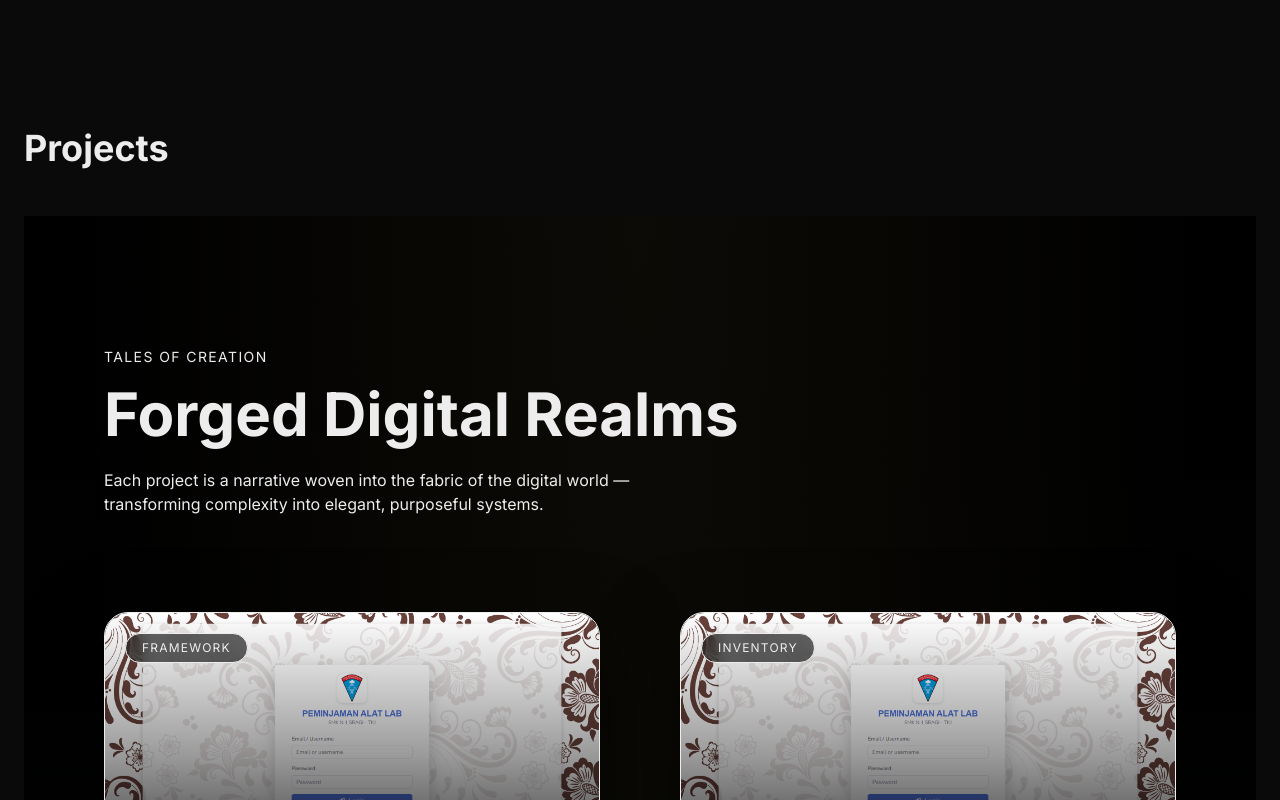
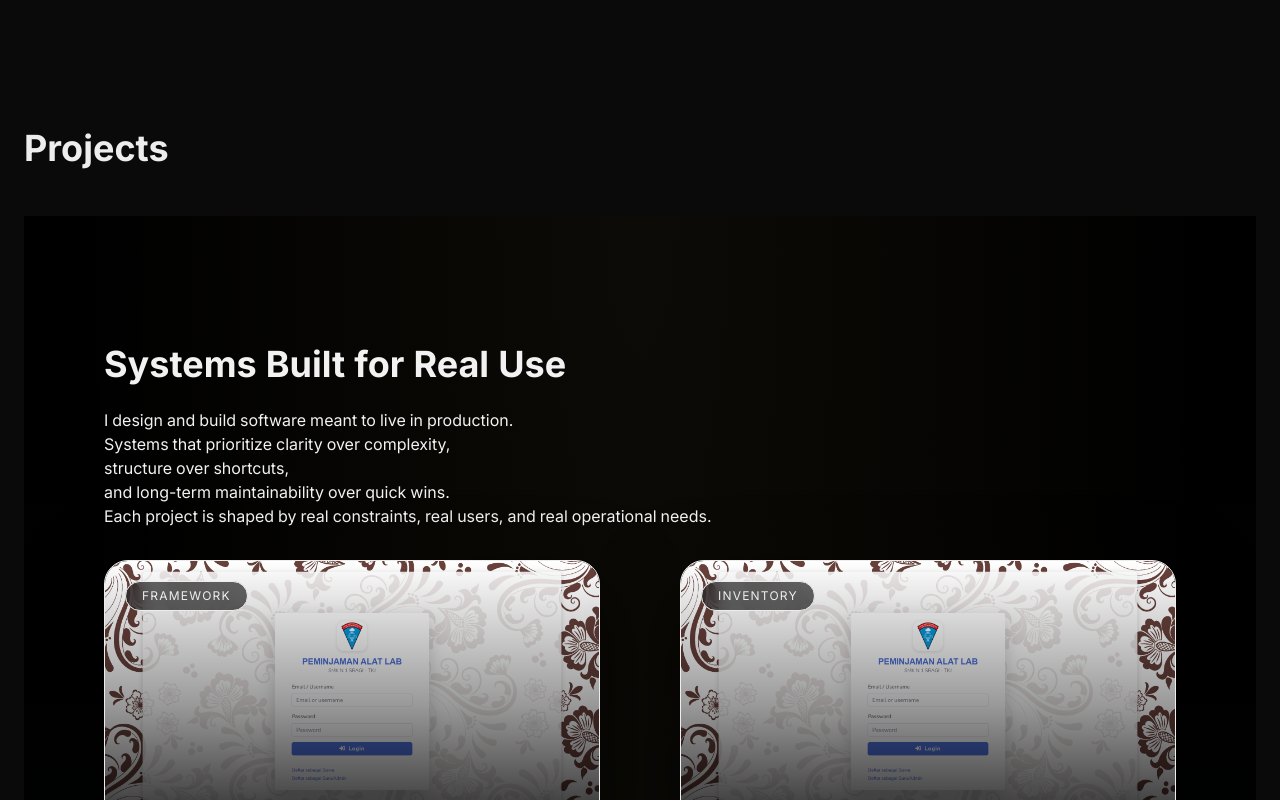
Before and after one commit to asstroboyz/projects-map, a Next.js app: page /projects in a window 1280 px wide. Shown: the top 800 px of the page. Built offline with nearby package versions, Linux system fonts and the light colour scheme.

Commit message:
Revamp hero, projects, tools, and CTA sections

```diff
--- a/src/components/Hero.tsx
+++ b/src/components/Hero.tsx
@@ -2,6 +2,7 @@
 
 import { useEffect, useState } from "react";
 import { motion } from "framer-motion";
+import { Download, Folder } from "lucide-react";
 
 
 
@@ -36,27 +37,70 @@ export default function Hero() {
         {/* LEFT */}
         <div className="flex flex-col gap-6 text-center md:text-left">
           <span className="text-accent-gold tracking-widest text-sm uppercase">
-            The Narrative Unfurls
+            Software Engineer · System Builder
           </span>
 
           <h1 className="text-6xl md:text-8xl font-heading font-bold">
-            Weaving <br />
-            <span className="text-accent-gold">Digital Destinies.</span>
+            Designing <br />
+            <span className="text-accent-gold">Systems That Work.</span>
           </h1>
 
           <p className="text-text-dark-secondary text-xl max-w-xl">
-            I am a System Weaver, crafting intricate digital ecosystems where
-            code flows like narrative.
+            I build real-world digital systems — from backend architecture
+            to practical user-facing applications.
           </p>
 
+
           <div className="flex gap-4 justify-center md:justify-start">
-            <button className="h-14 px-8 bg-accent-gold text-background-dark font-bold rounded-lg hover:scale-105 transition">
-              Begin the Tale
-            </button>
-            <button className="h-14 px-8 border border-border-subtle rounded-lg hover:bg-block-bg transition">
-              Read My Chronicle
-            </button>
+            <motion.button
+              whileHover={{
+                scale: 1.06,
+                boxShadow: "0 0 24px rgba(212,175,55,0.45)",
+              }}
+              whileTap={{ scale: 0.96 }}
+              transition={{ type: "spring", stiffness: 300, damping: 18 }}
+              onClick={() =>
+                document.getElementById("projects")?.scrollIntoView({
+                  behavior: "smooth",
+                })
+              }
+              className="
+    h-14 px-8
+    bg-accent-gold text-background-dark font-bold
+    rounded-lg
+    flex items-center gap-2
+  "
+            >
+              <Folder size={18} />
+              View Projects
+            </motion.button>
+
+
+            <motion.a
+              href="/cv/Risdandi-Ganda-Gunawan-CV.pdf"
+              download
+              target="_blank"
+              rel="noopener noreferrer"
+              whileHover={{
+                scale: 1.05,
+                backgroundColor: "rgba(212,175,55,0.08)",
+              }}
+              whileTap={{ scale: 0.96 }}
+              transition={{ type: "spring", stiffness: 280, damping: 20 }}
+              className="
+    h-14 px-8
+    border border-border-subtle
+    rounded-lg
+    flex items-center gap-2
+    text-white
+  "
+            >
+              <Download size={18} />
+              Download CV
+            </motion.a>
+
           </div>
+
         </div>
 
         {/* RIGHT IMAGE */}
--- a/src/components/Projects.tsx
+++ b/src/components/Projects.tsx
@@ -5,18 +5,67 @@ import Link from "next/link";
 import { projects } from "@/lib/projects";
 import { FaArrowCircleRight } from "react-icons/fa";
 
-/* ===========================
-   Motion Variants
-=========================== */
-const container = {
+
+const smoothEase = cubicBezier(0.4, 0, 0.2, 1);
+const cinematicEase = cubicBezier(0.16, 1, 0.3, 1);
+
+function AnimatedLine({
+  children,
+  className,
+}: {
+  children: React.ReactNode;
+  className?: string;
+}) {
+  return (
+    <motion.div variants={{ hidden: {}, show: {} }} className={className}>
+      {children}
+    </motion.div>
+  );
+}
+
+
+const wordContainer = {
+
   hidden: {},
   show: {
     transition: {
-      staggerChildren: 0.18,
+      staggerChildren: 0.06,
     },
   },
 };
-const cinematicEase = cubicBezier(0.16, 1, 0.3, 1);
+
+const wordReveal = {
+  hidden: {
+    opacity: 0,
+    filter: "blur(8px)",
+    color: "rgba(255,255,255,0.25)",
+  },
+  show: {
+    opacity: 1,
+    filter: "blur(0px)",
+    color: "rgba(255,255,255,0.95)",
+    transition: {
+      duration: 0.6,
+      ease: smoothEase,
+    },
+  },
+};
+const headingReveal = {
+  ...wordReveal,
+  show: {
+    ...wordReveal.show,
+    transition: { duration: 0.7, ease: smoothEase },
+  },
+};
+
+const bodyReveal = {
+  ...wordReveal,
+  show: {
+    ...wordReveal.show,
+    transition: { duration: 0.5, ease: smoothEase },
+  },
+};
+
 const card = {
   hidden: {
     opacity: 0,
@@ -29,10 +78,43 @@ const card = {
     filter: "blur(0px)",
     transition: {
       duration: 0.9,
-      ease: cinematicEase, // cinematic easing
+      ease: cinematicEase,
     },
   },
 };
+const lineContainer = {
+  hidden: {},
+  show: {
+    transition: {
+      staggerChildren: 0.35,
+    },
+  },
+};
+
+
+function RevealText({
+  text,
+  variant = wordReveal,
+}: {
+  text: string;
+  variant?: any;
+}) {
+  return (
+    <motion.span variants={wordContainer} className="inline-block">
+      {text.split(" ").map((word, i) => (
+        <motion.span
+          key={`${word}-${i}`}
+          variants={variant}
+          className="inline-block mr-[0.25em] will-change-[filter,opacity]"
+        >
+          {word}
+        </motion.span>
+      ))}
+    </motion.span>
+  );
+}
+
+
 
 export default function Projects() {
   return (
@@ -46,51 +128,72 @@ export default function Projects() {
     >
       <div className="max-w-[1400px] w-full mx-auto relative z-10">
 
-        {/* HEADER */}
+        {/* ===== HEADER ===== */}
         <motion.div
-          initial={{ opacity: 0, y: 40 }}
-          whileInView={{ opacity: 1, y: 0 }}
-          viewport={{ once: true }}
-          transition={{ duration: 1 }}
-          className="mb-24 max-w-3xl"
+          variants={lineContainer}
+          initial="hidden"
+          whileInView="show"
+          viewport={{ amount: 0.2, margin: "-120px" }}
+          className="mb-8 max-w-2xl"
         >
-          <span className="text-accent-gold text-sm uppercase tracking-widest">
-            Tales of Creation
-          </span>
+          <AnimatedLine>
+            <h2 className="text-3xl md:text-4xl font-heading font-bold">
+              <RevealText
+                text="Systems Built for Real Use"
+                variant={headingReveal}
+              />
+            </h2>
+          </AnimatedLine>
 
-          <h2 className="text-5xl md:text-6xl font-heading font-bold mt-4">
-            Forged Digital Realms
-          </h2>
+          <AnimatedLine className="mt-6">
+            <RevealText
+              text="I design and build software meant to live in production."
+              variant={bodyReveal}
+            />
+          </AnimatedLine>
 
-          <p className="mt-6 text-text-dark-secondary max-w-xl">
-            Each project is a narrative woven into the fabric of the digital
-            world — transforming complexity into elegant, purposeful systems.
-          </p>
+          <AnimatedLine>
+            <RevealText
+              text="Systems that prioritize clarity over complexity,"
+              variant={bodyReveal}
+            />
+          </AnimatedLine>
+
+          <AnimatedLine>
+            <RevealText
+              text="structure over shortcuts,"
+              variant={bodyReveal}
+            />
+          </AnimatedLine>
+
+          <AnimatedLine>
+            <RevealText
+              text="and long-term maintainability over quick wins."
+              variant={bodyReveal}
+            />
+          </AnimatedLine>
+
+          <AnimatedLine>
+            <RevealText
+              text="Each project is shaped by real constraints, real users, and real operational needs."
+              variant={bodyReveal}
+            />
+          </AnimatedLine>
         </motion.div>
 
-        {/* GRID */}
+
+
         <motion.div
-          variants={container}
           initial="hidden"
           whileInView="show"
           viewport={{ once: true }}
           className="grid grid-cols-1 lg:grid-cols-2 gap-20"
         >
           {projects.map((p) => (
-            <motion.article
-              key={p.slug}
-              variants={card}
-            >
-              <Link
-                href={`/projects/${p.slug}`}
-                className="group block h-full"
-              >
+            <motion.article key={p.slug} variants={card}>
+              <Link href={`/projects/${p.slug}`} className="group block h-full">
                 <motion.div
-                  whileHover={{
-                    y: -10,
-                    rotateX: 2,
-                    rotateY: -2,
-                  }}
+                  whileHover={{ y: -10, rotateX: 2, rotateY: -2 }}
                   transition={{ type: "spring", stiffness: 120, damping: 14 }}
                   className="
                     relative h-full rounded-3xl overflow-hidden
@@ -108,24 +211,13 @@ export default function Projects() {
                       whileHover={{ scale: 1.08 }}
                       transition={{ duration: 1.2, ease: "easeOut" }}
                     />
-
-                    {/* IMAGE OVERLAY */}
                     <div className="absolute inset-0 bg-gradient-to-t from-black/90 via-black/40 to-transparent" />
-
-                    {/* TAG */}
-                    <span className="
-                      absolute top-5 left-5
-                      text-xs uppercase tracking-widest
-                      px-4 py-1.5 rounded-full
-                      bg-black/60 backdrop-blur
-                      border border-border-subtle
-                      text-accent-gold
-                    ">
+                    <span className="absolute top-5 left-5 text-xs uppercase tracking-widest px-4 py-1.5 rounded-full bg-black/60 backdrop-blur border border-border-subtle text-accent-gold">
                       {p.tag}
                     </span>
                   </div>
 
-                  {/* CONTENT */}
+
                   <div className="p-10 flex flex-col h-full">
                     <h3 className="text-2xl md:text-3xl font-heading font-bold mb-4">
                       {p.title}
@@ -146,12 +238,7 @@ export default function Projects() {
                   </div>
 
                   {/* HOVER GLOW */}
-                  <div className="
-                    pointer-events-none absolute inset-0
-                    opacity-0 group-hover:opacity-100
-                    transition duration-700
-                    bg-[radial-gradient(ellipse_at_top,rgba(255,215,128,0.12),transparent_60%)]
-                  " />
+                  <div className="pointer-events-none absolute inset-0 opacity-0 group-hover:opacity-100 transition duration-700 bg-[radial-gradient(ellipse_at_top,rgba(255,215,128,0.12),transparent_60%)]" />
                 </motion.div>
               </Link>
             </motion.article>
@@ -160,10 +247,7 @@ export default function Projects() {
       </div>
 
       {/* BACKGROUND GLOW */}
-      <div className="
-        pointer-events-none absolute inset-0
-        bg-[radial-gradient(ellipse_at_top,rgba(255,215,128,0.05),transparent_65%)]
-      " />
+      <div className="pointer-events-none absolute inset-0 bg-[radial-gradient(ellipse_at_top,rgba(255,215,128,0.05),transparent_65%)]" />
     </section>
   );
 }
--- a/src/components/Tools.tsx
+++ b/src/components/Tools.tsx
@@ -162,8 +162,8 @@ export default function Tools() {
         {/* CENTER NODE */}
         <div className="absolute left-1/2 top-1/2 -translate-x-1/2 -translate-y-1/2 z-10">
           <div className="px-10 py-6 rounded-xl text-center bg-black/40 border border-white/30 shadow-[0_0_80px_rgba(255,215,0,0.18)]">
-            <h2 className="text-4xl font-bold">Languages</h2>
-            <p className="text-sm text-white/70">of Creation</p>
+            <h2 className="text-4xl font-bold">Technologies</h2>
+            <p className="text-sm text-white/70">I Work With</p>
           </div>
         </div>
 
@@ -209,8 +209,8 @@ export default function Tools() {
   const MobileGrid = () => (
     <div className="lg:hidden px-6">
       <div className="text-center mb-10">
-        <h2 className="text-3xl font-bold">Languages</h2>
-        <p className="text-white/70">of Creation</p>
+        <h2 className="text-4xl font-bold">Technologies</h2>
+        <p className="text-sm text-white/70">I Work With</p>
       </div>
 
       <div className="grid grid-cols-2 gap-6">
```
Also changed, not shown: src/components/CTA.tsx (+60 -20 lines).
